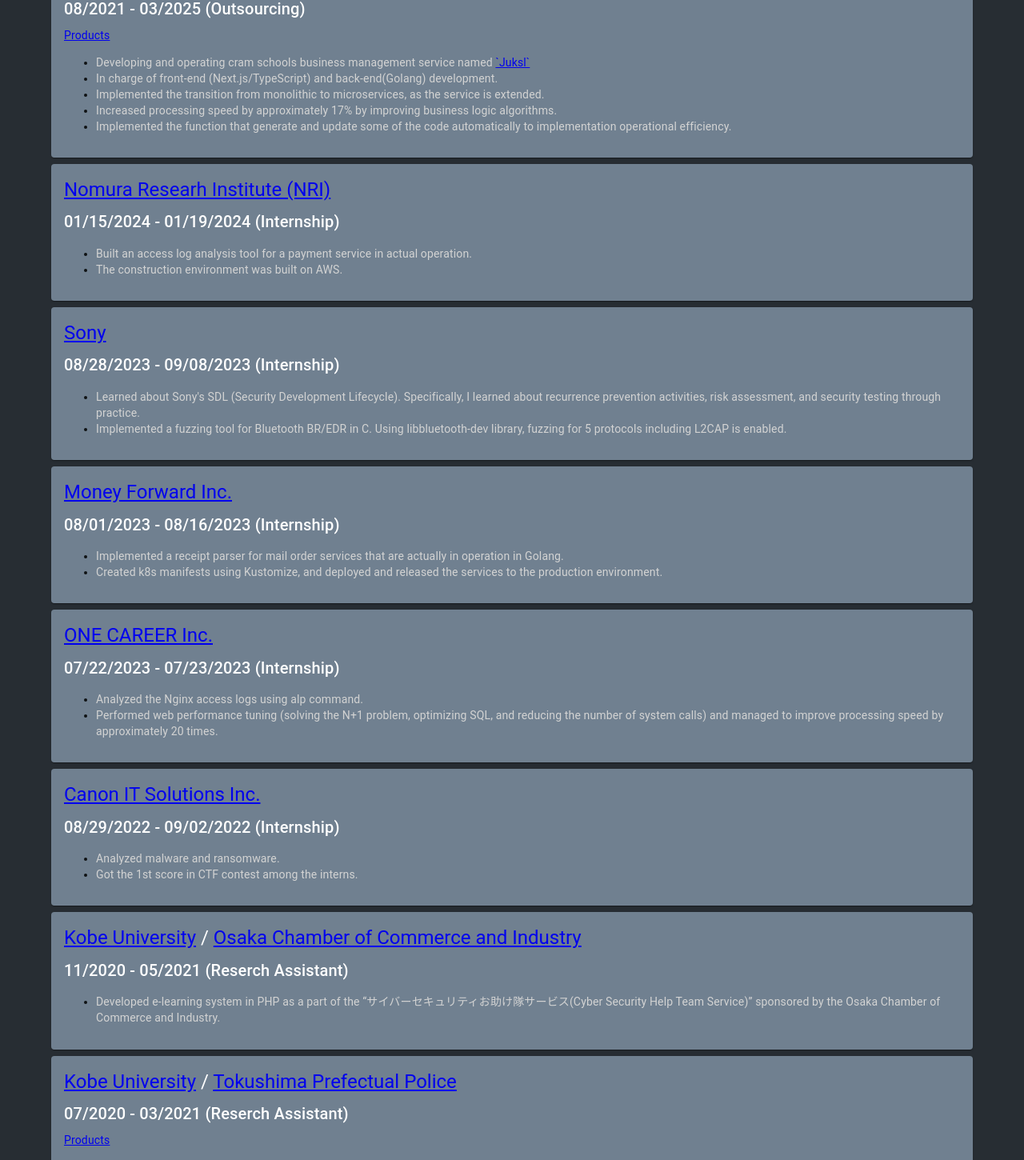
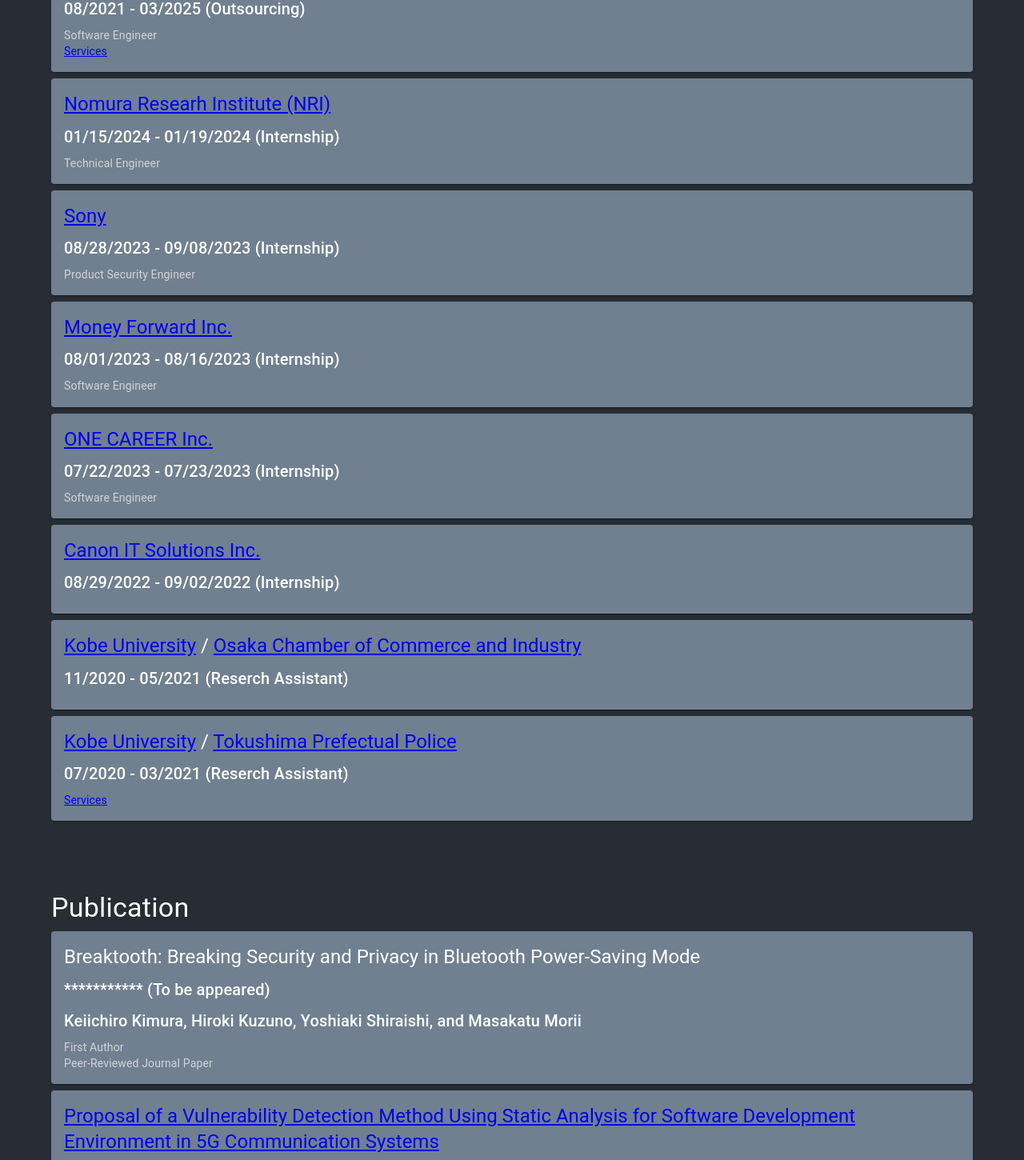
Before and after one commit to trapedev/trapedev.github.io, a React (Create React App) app in the folder app/: page / in a window 1280 px wide. Shown: the part 896-2346 px from the top of the page at 80% size. Built offline with nearby package versions, Linux system fonts and the light colour scheme.

Commit message:
commit all changes

```diff
--- a/app/src/App.tsx
+++ b/app/src/App.tsx
@@ -70,6 +70,7 @@ import WF1000XM4AuthVulnFix from "pages/bugs/WF1000XM4AuthVulnFix";
 import WF1000XM5AuthVulnFix from "pages/bugs/WF1000XM5AuthVulnFix";
 import WH1000XM4AuthVulnFix from "pages/bugs/WH1000XM4AuthVulnFix";
 import DICOMO2025 from "pages/publ/DICOMO2025";
+import IPSJJIP2025 from "pages/publ/IPSJJIP2025";
 
 interface Props {
   /**
@@ -212,6 +213,7 @@ export default function App(props: Props) {
           <Typography variant="h4" sx={{ pt: 10 }}>
             Publication
           </Typography>
+          <IPSJJIP2025 />
           <DICOMO2025 />
           <ICSS2025 />
           <SCIS2025 />
--- a/app/src/pages/exp/CanonITS.tsx
+++ b/app/src/pages/exp/CanonITS.tsx
@@ -26,12 +26,12 @@ const CanonITS = () => {
         hyperLink="https://www.canon-its.co.jp/"
       />
       <SubTitle title={"08/29/2022 - 09/02/2022 (Internship)"} />
-      <BulletPointsList
+      {/* <BulletPointsList
         items={[
           "Analyzed malware and ransomware.",
           "Got the 1st score in CTF contest among the interns.",
         ]}
-      />
+      /> */}
     </SingleCardItem>
   );
 };
--- a/app/src/pages/exp/ClanTable.tsx
+++ b/app/src/pages/exp/ClanTable.tsx
@@ -36,8 +36,9 @@ const ClanTable = () => {
         hyperLink="https://www.ijyuku.clantable.com/clantable-corp"
       />
       <SubTitle title={"08/2021 - 03/2025 (Outsourcing)"} />
-      <SecondaryText text="Products" hyperLink="https://www.juksl.com/" />
-      <BulletPointsList
+      <SecondaryText text="Software Engineer" />
+      <SecondaryText text="Services" hyperLink="https://www.juksl.com/" />
+      {/* <BulletPointsList
         items={[
           <>
             Developing and operating cram schools business management service
@@ -48,7 +49,7 @@ const ClanTable = () => {
           "Increased processing speed by approximately 17% by improving business logic algorithms.",
           "Implemented the function that generate and update some of the code automatically to implementation operational efficiency.",
         ]}
-      />
+      /> */}
     </SingleCardItem>
   );
 };
--- a/app/src/pages/exp/KobeU01.tsx
+++ b/app/src/pages/exp/KobeU01.tsx
@@ -44,10 +44,10 @@ const KobeU01 = () => {
       />
       <SubTitle title={"07/2020 - 03/2021 (Reserch Assistant)"} />
       <SecondaryText
-        text="Products"
+        text="Services"
         hyperLink="https://www.tcn.jp/news/detail/5/"
       />
-      <BulletPointsList
+      {/* <BulletPointsList
         items={[
           <>
             Developed game-style cyber security education application named{" "}
@@ -59,7 +59,7 @@ const KobeU01 = () => {
           </>,
           "Analyzed data of cyber security awareness from the collected data using R language.",
         ]}
-      />
+      /> */}
     </SingleCardItem>
   );
 };
--- a/app/src/pages/exp/KobeU02.tsx
+++ b/app/src/pages/exp/KobeU02.tsx
@@ -29,11 +29,11 @@ const KobeU02 = () => {
         hyperLink2="https://www.osaka.cci.or.jp/e/"
       />
       <SubTitle title={"11/2020 - 05/2021 (Reserch Assistant)"} />
-      <BulletPointsList
+      {/* <BulletPointsList
         items={[
           "Developed e-learning system in PHP as a part of the “サイバーセキュリティお助け隊サービス(Cyber Security Help Team Service)” sponsored by the Osaka Chamber of Commerce and Industry.",
         ]}
-      />
+      /> */}
     </SingleCardItem>
   );
 };
--- a/app/src/pages/exp/MF.tsx
+++ b/app/src/pages/exp/MF.tsx
@@ -1,7 +1,7 @@
 // import Divider from "@mui/material/Divider";
 import {
   BulletPointsList,
-  // SecondaryText,
+  SecondaryText,
   SingleCardItem,
   SubTitle,
   Title,
@@ -30,12 +30,13 @@ const MF = () => {
         hyperLink="https://corp.moneyforward.com/en/"
       />
       <SubTitle title={"08/01/2023 - 08/16/2023 (Internship)"} />
-      <BulletPointsList
+      <SecondaryText text="Software Engineer" />
+      {/* <BulletPointsList
         items={[
           "Implemented a receipt parser for mail order services that are actually in operation in Golang.",
           "Created k8s manifests using Kustomize, and deployed and released the services to the production environment.",
         ]}
-      />
+      /> */}
     </SingleCardItem>
   );
 };
--- a/app/src/pages/exp/NRI.tsx
+++ b/app/src/pages/exp/NRI.tsx
@@ -1,7 +1,7 @@
 // import Divider from "@mui/material/Divider";
 import {
   BulletPointsList,
-  // SecondaryText,
+  SecondaryText,
   SingleCardItem,
   SubTitle,
   Title,
@@ -32,12 +32,13 @@ const NRI = () => {
         hyperLink="https://www.nri.com/en"
       />
       <SubTitle title={"01/15/2024 - 01/19/2024 (Internship)"} />
-      <BulletPointsList
+      <SecondaryText text="Technical Engineer" />
+      {/* <BulletPointsList
         items={[
           "Built an access log analysis tool for a payment service in actual operation.",
           "The construction environment was built on AWS.",
         ]}
-      />
+      /> */}
     </SingleCardItem>
   );
 };
--- a/app/src/pages/exp/OneCareer.tsx
+++ b/app/src/pages/exp/OneCareer.tsx
@@ -1,6 +1,7 @@
 // import Divider from "@mui/material/Divider";
 import {
   BulletPointsList,
+  SecondaryText,
   SingleCardItem,
   SubTitle,
   Title,
@@ -23,12 +24,13 @@ const OneCareer = () => {
       {/* <Divider sx={{ mt: 2, mb: 2 }} /> */}
       <Title title={"ONE CAREER Inc."} hyperLink="https://onecareer.co.jp/" />
       <SubTitle title={"07/22/2023 - 07/23/2023 (Internship)"} />
-      <BulletPointsList
+      <SecondaryText text="Software Engineer" />
+      {/* <BulletPointsList
         items={[
           "Analyzed the Nginx access logs using alp command.",
           "Performed web performance tuning (solving the N+1 problem, optimizing SQL, and reducing the number of system calls) and managed to improve processing speed by approximately 20 times.",
         ]}
-      />
+      /> */}
     </SingleCardItem>
   );
 };
--- a/app/src/pages/exp/Sony.tsx
+++ b/app/src/pages/exp/Sony.tsx
@@ -1,7 +1,7 @@
 // import Divider from "@mui/material/Divider";
 import {
   BulletPointsList,
-  // SecondaryText,
+  SecondaryText,
   SingleCardItem,
   SubTitle,
   Title,
@@ -26,12 +26,13 @@ const Sony = () => {
       {/* <Divider sx={{ mt: 2, mb: 2 }} /> */}
       <Title title={"Sony"} hyperLink="https://www.sony.com/en/" />
       <SubTitle title={"08/28/2023 - 09/08/2023 (Internship)"} />
-      <BulletPointsList
+      <SecondaryText text="Product Security Engineer" />
+      {/* <BulletPointsList
         items={[
           "Learned about Sony's SDL (Security Development Lifecycle). Specifically, I learned about recurrence prevention activities, risk assessment, and security testing through practice.",
           "Implemented a fuzzing tool for Bluetooth BR/EDR in C. Using libbluetooth-dev library, fuzzing for 5 protocols including L2CAP is enabled.",
         ]}
-      />
+      /> */}
     </SingleCardItem>
   );
 };
--- a/app/src/pages/home/Bio.tsx
+++ b/app/src/pages/home/Bio.tsx
@@ -5,7 +5,8 @@ const Bio = () => {
     <>
       <Typography variant="h4">Finding Flaws. Fixing Futures.</Typography>
       <Typography variant="h6">
-        Hi, there! I'm Keiichiro KIMURA. Currently navigating my first year in the professional realm as a Product Security Engineer.
+        Hi, there! I'm Keiichiro KIMURA.
+        I am currently working as a Product Security Engineer for Sony.
       </Typography>
       {/* <Typography variant="h6" sx={{ mt: 2 }}>
         This website is no longer updated, except for results/achievements
--- /dev/null
+++ b/app/src/pages/publ/IPSJJIP2025.tsx
@@ -0,0 +1,30 @@
+import {
+  SecondaryText,
+  SingleCardItem,
+  SubTitle,
+  Title,
+} from "components/views/ui";
+
+const IPSJJIP2025 = () => {
+  return (
+    <SingleCardItem>
+      <Title
+        title={
+          "Breaktooth: Breaking Security and Privacy in Bluetooth Power-Saving Mode"
+        }
+      // hyperLink="https://doi.org/10.2197/ipsjjip.32.1066"
+      />
+      <SubTitle title={"*********** (To be appeared)"} />
+      <SubTitle
+        title={
+          "Keiichiro Kimura, Hiroki Kuzuno, Yoshiaki Shiraishi, and Masakatu Morii"
+        }
+      />
+      <SecondaryText text="First Author" />
+      <SecondaryText text="Peer-Reviewed Journal Paper" />
+      {/* <SecondaryText text="pp. 1066--1081, 2024-12-15" /> */}
+    </SingleCardItem>
+  );
+};
+
+export default IPSJJIP2025;
```
Also changed, not shown: 7 other files (tests, documents, lock files or other folders).
